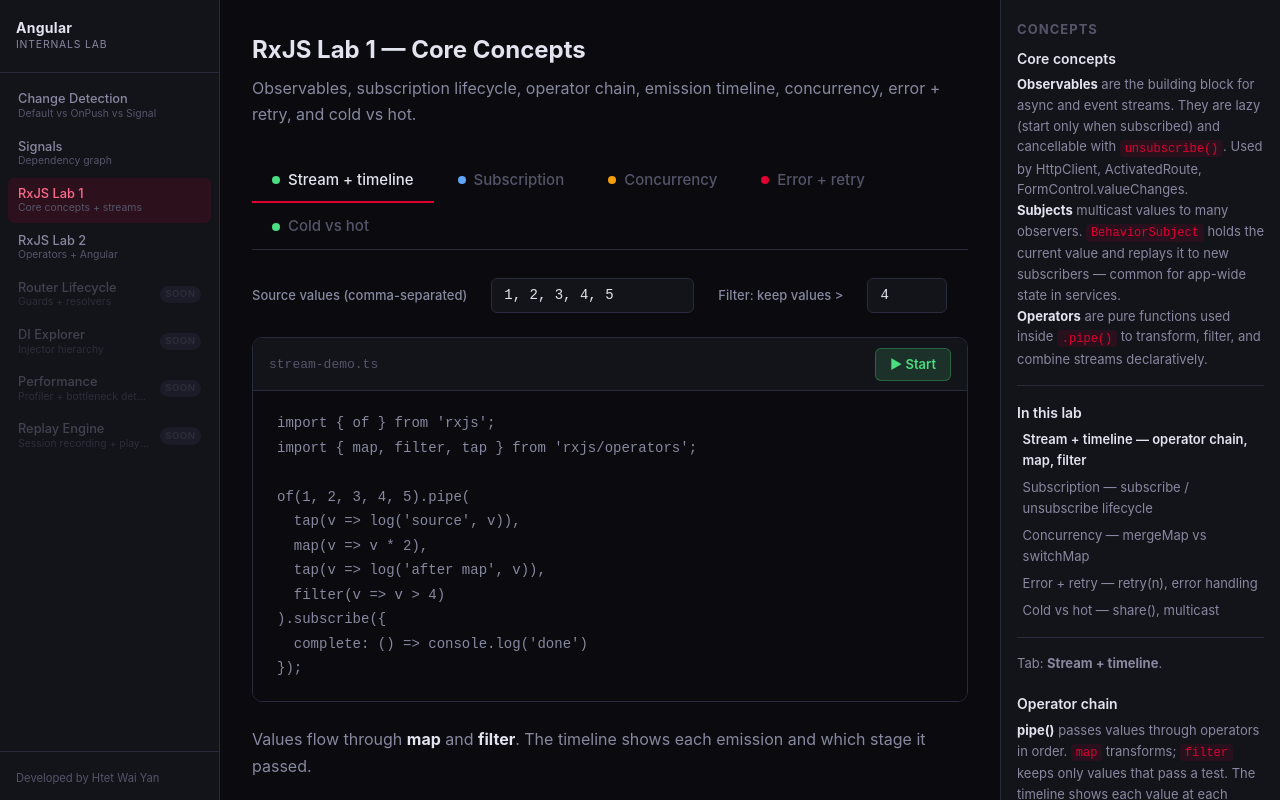
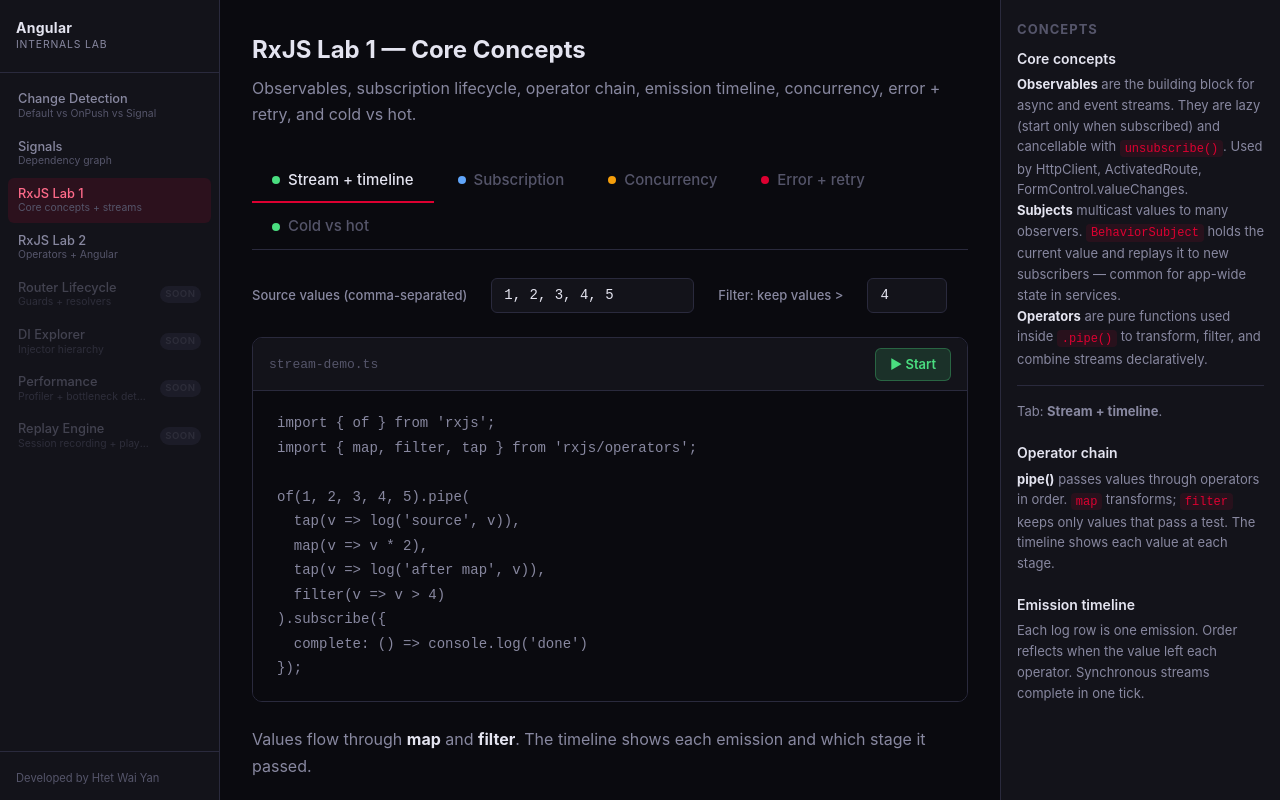
Before and after one commit to HtetWaiYann/angular-internal-labs, an Angular app: page /rxjs in a window 1280 px wide. Built offline with nearby package versions, Linux system fonts and the light colour scheme.

Commit message:
fix: remove unnecessary tabs in concept tab for rxjs lab 1

```diff
--- a/src/app/features/rxjs-lab/components/rxjs-concepts-sidebar/rxjs-concepts-sidebar.component.html
+++ b/src/app/features/rxjs-lab/components/rxjs-concepts-sidebar/rxjs-concepts-sidebar.component.html
@@ -12,17 +12,6 @@
     <p class="concept-body">
       <strong>Operators</strong> are pure functions used inside <code>.pipe()</code> to transform, filter, and combine streams declaratively.
     </p>
-  </section>
-
-  <section class="concept-block concept-block--toc">
-    <h3 class="concept-heading">In this lab</h3>
-    <ul class="concept-toc">
-      <li [class.concept-toc--active]="activeTab() === 'stream'"><span class="tab-pip pip--stream"></span>Stream + timeline — operator chain, map, filter</li>
-      <li [class.concept-toc--active]="activeTab() === 'lifecycle'"><span class="tab-pip pip--lifecycle"></span>Subscription — subscribe / unsubscribe lifecycle</li>
-      <li [class.concept-toc--active]="activeTab() === 'concurrency'"><span class="tab-pip pip--concurrency"></span>Concurrency — mergeMap vs switchMap</li>
-      <li [class.concept-toc--active]="activeTab() === 'error-retry'"><span class="tab-pip pip--error"></span>Error + retry — retry(n), error handling</li>
-      <li [class.concept-toc--active]="activeTab() === 'cold-hot'"><span class="tab-pip pip--coldhot"></span>Cold vs hot — share(), multicast</li>
-    </ul>
   </section>
 
   <p class="sidebar-intro">
```
